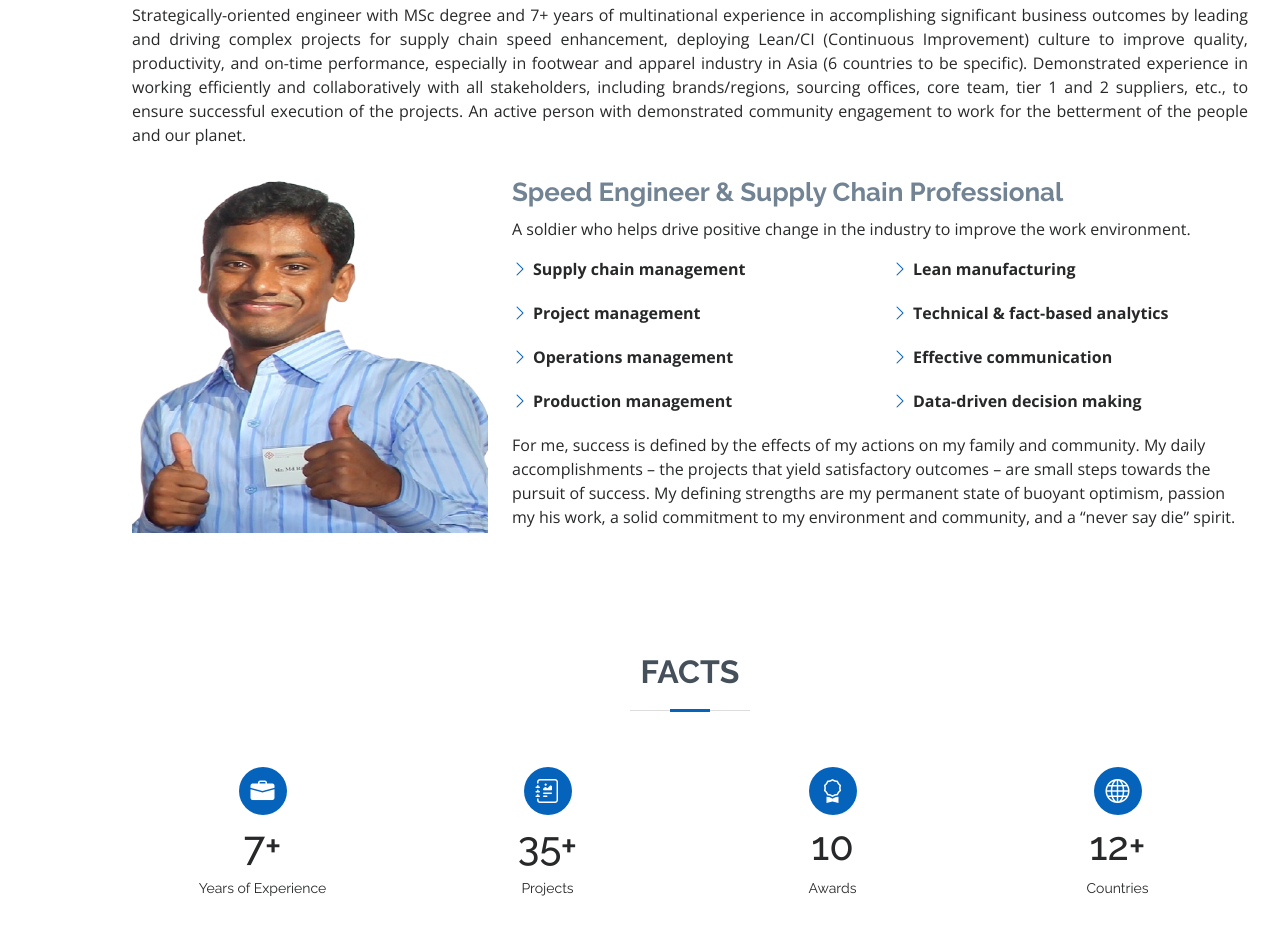
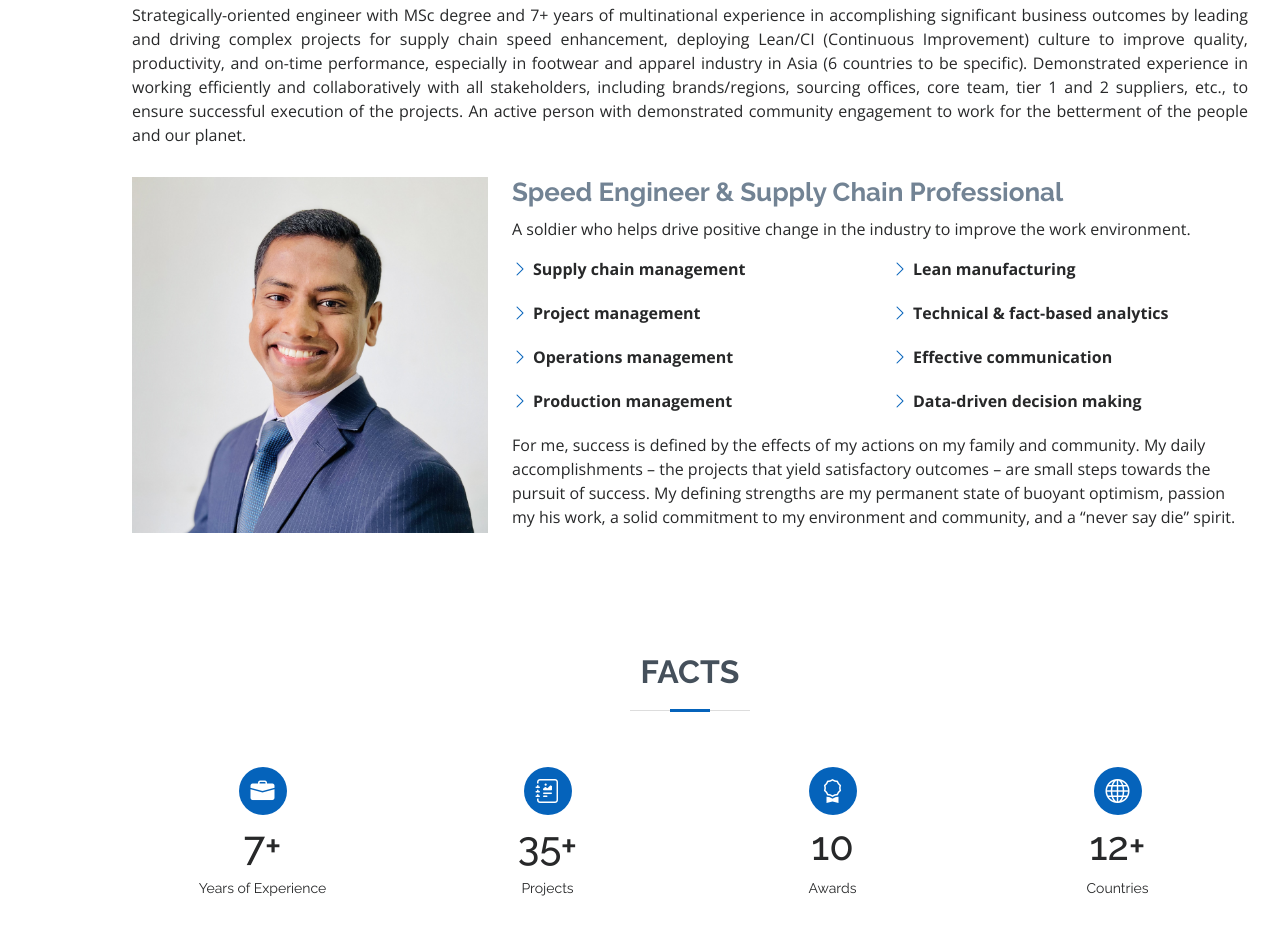
Before and after one commit to RamzanMiah/RamzanMiah.github.io, a plain HTML site: page index.html in a window 1280 px wide. Shown: the part 935-1870 px from the top of the page. Drawn offline with nearby package versions, Linux system fonts and the light colour scheme.

Commit message:
profile-imaged changed

```diff
--- a/index.html
+++ b/index.html
@@ -84,7 +84,7 @@
 
         <div class="row">
           <div class="col-lg-4">
-            <img src="assets/img/profile-img.png" class="img-fluid" alt="">
+            <img src="assets/img/profile-img.jpg" class="img-fluid" alt="">
           </div>
           <div class="col-lg-8 pt-4 pt-lg-0 content">
             <h3>Speed Engineer & Supply Chain Professional</h3>
```
